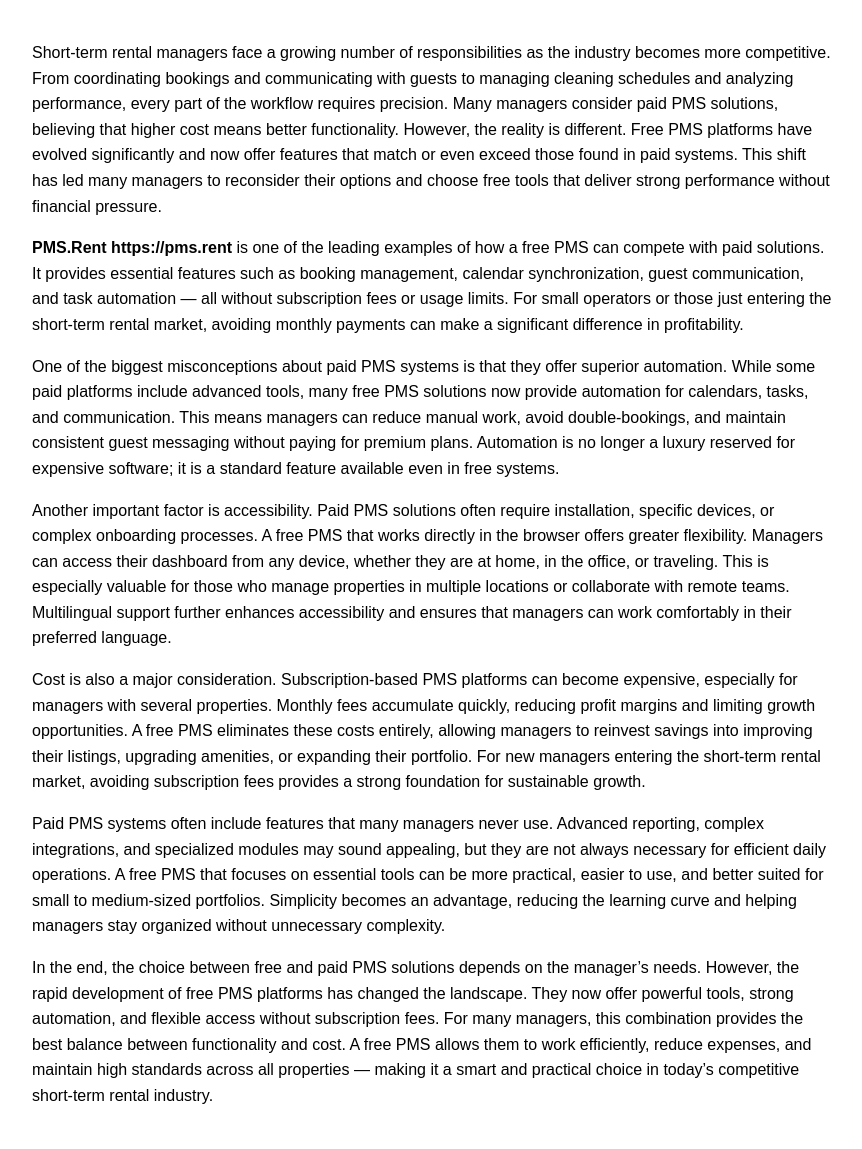
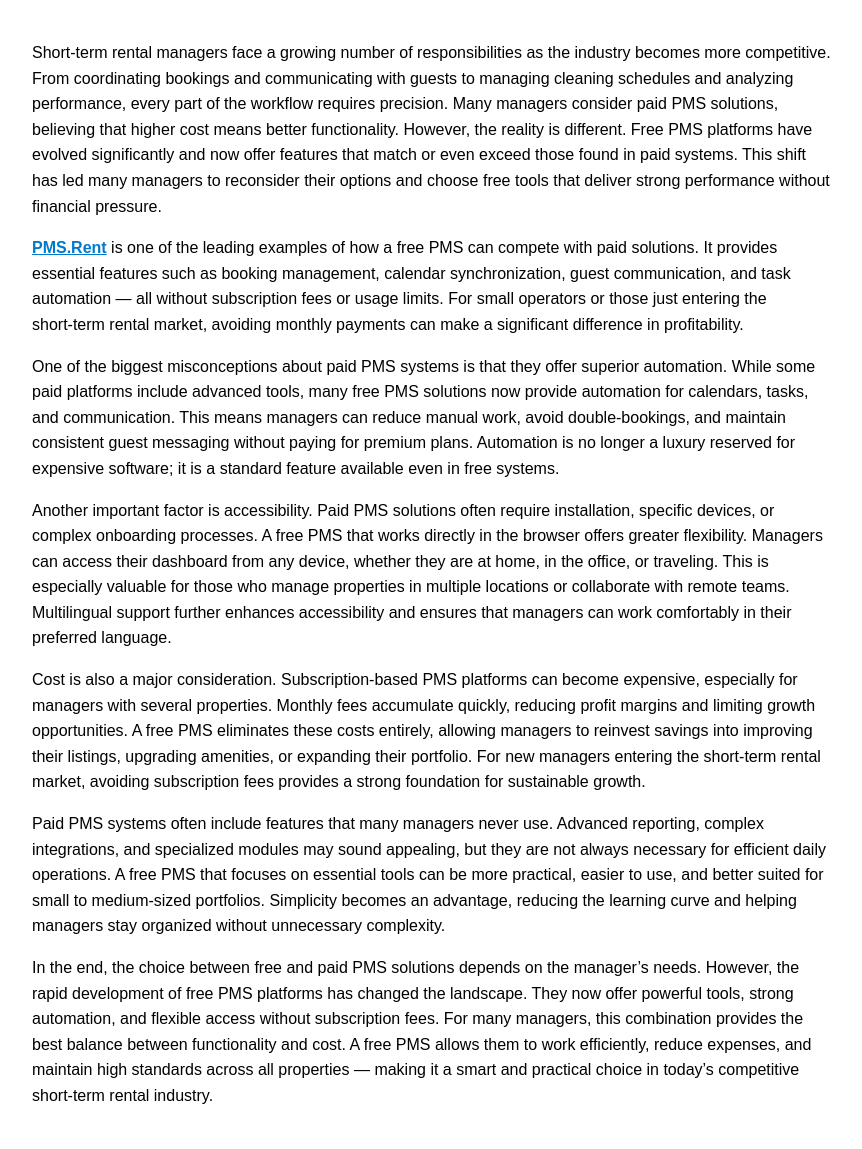
Before and after one commit to Sisikiev/sisikiev.github.io, a Jekyll site: the page built from _posts/2026-07-23-free-pms-vs-paid-solutions.md, in a window 1280 px wide. Shown: the whole page, without its empty margins (208-1070 px from the left). Built offline with Jekyll 4.4.1, drawn with Linux system fonts in a browser that asks for light colours; our own code applies the rules of GitHub Pages for plain Markdown files.

Commit message:
Update 2026-07-23-free-pms-vs-paid-solutions.md

```diff
--- a/_posts/2026-07-23-free-pms-vs-paid-solutions.md
+++ b/_posts/2026-07-23-free-pms-vs-paid-solutions.md
@@ -5,7 +5,8 @@ date: 2026-07-23
 
 Short‑term rental managers face a growing number of responsibilities as the industry becomes more competitive. From coordinating bookings and communicating with guests to managing cleaning schedules and analyzing performance, every part of the workflow requires precision. Many managers consider paid PMS solutions, believing that higher cost means better functionality. However, the reality is different. Free PMS platforms have evolved significantly and now offer features that match or even exceed those found in paid systems. This shift has led many managers to reconsider their options and choose free tools that deliver strong performance without financial pressure.
 
-**PMS.Rent   https://pms.rent** is one of the leading examples of how a free PMS can compete with paid solutions. It provides essential features such as booking management, calendar synchronization, guest communication, and task automation — all without subscription fees or usage limits. For small operators or those just entering the short‑term rental market, avoiding monthly payments can make a significant difference in profitability.
+<strong><a href="https://pms.rent">PMS.Rent</a></strong>
+ is one of the leading examples of how a free PMS can compete with paid solutions. It provides essential features such as booking management, calendar synchronization, guest communication, and task automation — all without subscription fees or usage limits. For small operators or those just entering the short‑term rental market, avoiding monthly payments can make a significant difference in profitability.
 
 One of the biggest misconceptions about paid PMS systems is that they offer superior automation. While some paid platforms include advanced tools, many free PMS solutions now provide automation for calendars, tasks, and communication. This means managers can reduce manual work, avoid double‑bookings, and maintain consistent guest messaging without paying for premium plans. Automation is no longer a luxury reserved for expensive software; it is a standard feature available even in free systems.
 
```
